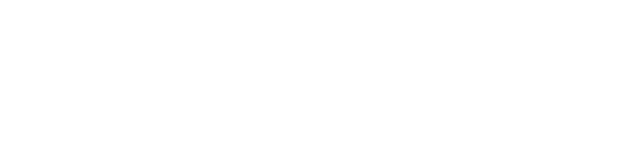
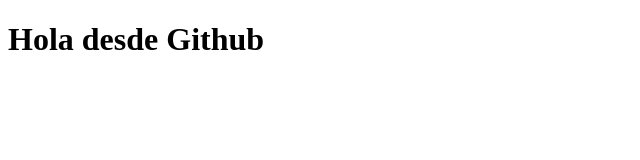
Before and after one commit to EduardoMVirgilio/nucba-5017-ejemplo, a plain HTML site: page index.html in a window 1280 px wide. Shown: the whole page, without its empty margins (0-640 px from the left). Drawn offline with Linux system fonts and the light colour scheme.

Commit message:
Agregue h1 al index.html

```diff
--- a/index.html
+++ b/index.html
@@ -8,7 +8,7 @@
 </head>
 
 <body>
-
+    <h1>Hola desde Github</h1>
 </body>
 
 </html>
```
